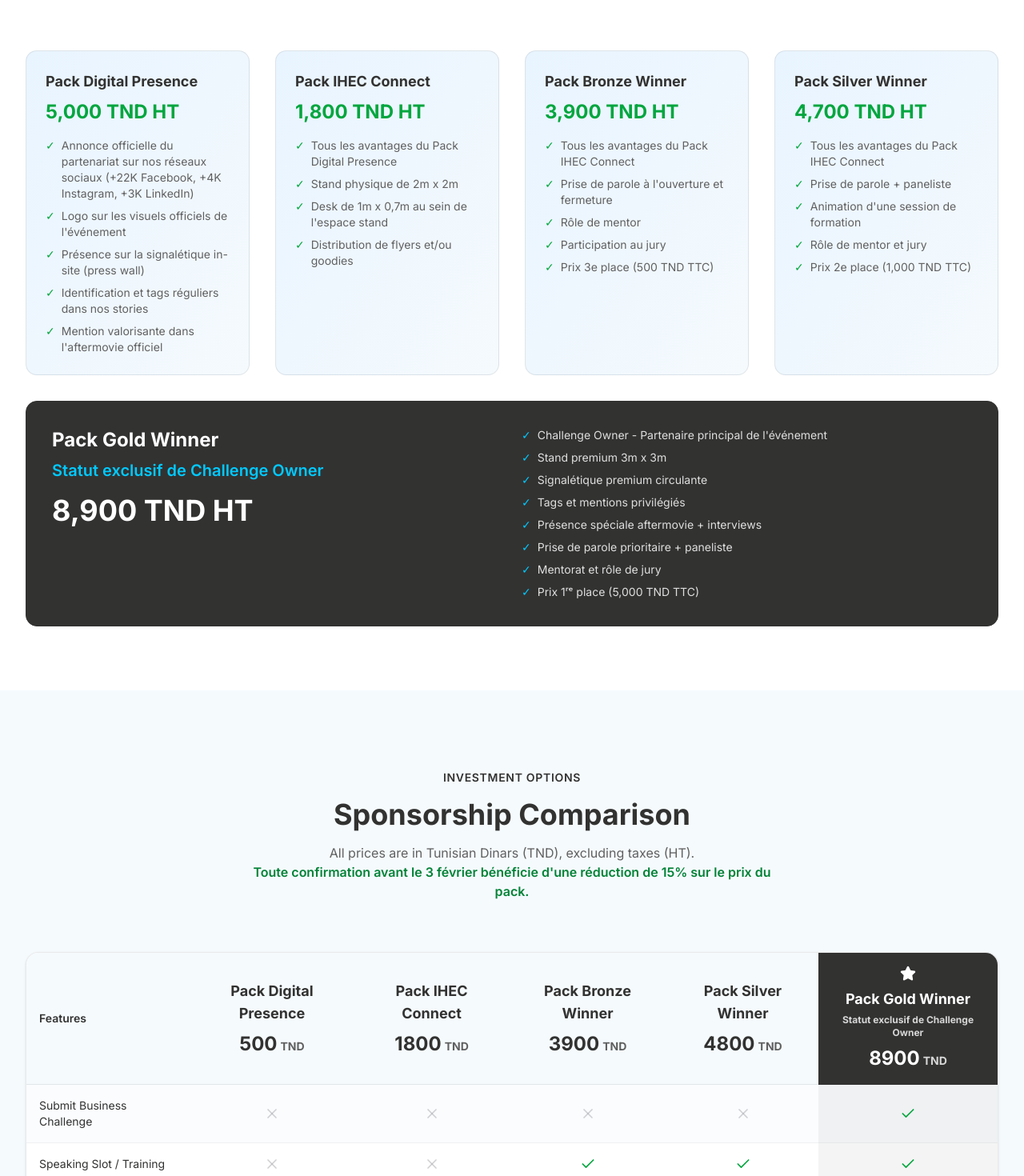
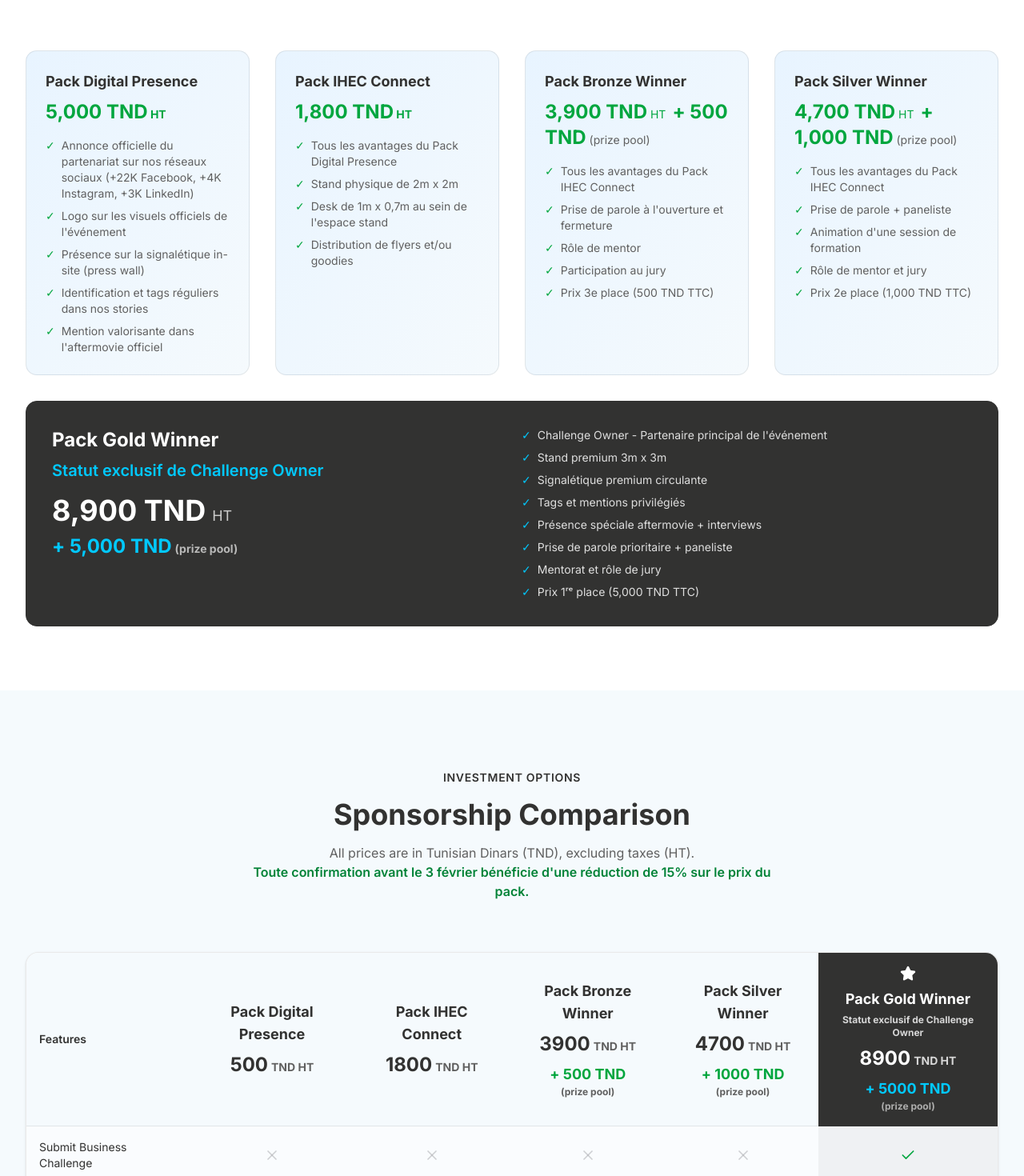
Before and after one commit to valorantinvoker-sys/event-website-build, a Next.js app: page /sponsorship in a window 1280 px wide. Shown: the part 560-2030 px from the top of the page at 80% size. Built offline with nearby package versions, Linux system fonts and the light colour scheme.

Commit message:
Add prize pool notation with + to clarify additional cost

```diff
--- a/components/sponsorship/packages.tsx
+++ b/components/sponsorship/packages.tsx
@@ -52,6 +52,7 @@ const packages = [
   {
     name: "Pack Bronze Winner",
     price: "3900",
+    prizePrice: "500",
     highlight: false,
     note: null,
     prizeIncluded: "500 TND",
@@ -74,7 +75,8 @@ const packages = [
   },
   {
     name: "Pack Silver Winner",
-    price: "4800",
+    price: "4700",
+    prizePrice: "1000",
     highlight: false,
     note: null,
     prizeIncluded: "1,000 TND",
@@ -101,6 +103,7 @@ const packages = [
     name: "Pack Gold Winner",
     subtitle: "Statut exclusif de Challenge Owner",
     price: "8900",
+    prizePrice: "5000",
     highlight: true,
     note: null,
     prizeIncluded: "5,000 TND",
@@ -181,7 +184,7 @@ export function SponsorshipPackages() {
               style={{ transitionDelay: "0ms" }}
             >
               <h3 className="mb-2 text-lg font-bold text-charcoal">Pack Digital Presence</h3>
-              <p className="mb-4 text-2xl font-bold text-green-600">5,000 TND HT</p>
+              <p className="mb-4 text-2xl font-bold text-green-600">5,000 TND<span className="text-sm"> HT</span></p>
               <ul className="space-y-2 text-sm text-gray-medium">
                 <li className="flex gap-2">
                   <span className="text-green-600">✓</span>
@@ -214,7 +217,7 @@ export function SponsorshipPackages() {
               style={{ transitionDelay: "100ms" }}
             >
               <h3 className="mb-2 text-lg font-bold text-charcoal">Pack IHEC Connect</h3>
-              <p className="mb-4 text-2xl font-bold text-green-600">1,800 TND HT</p>
+              <p className="mb-4 text-2xl font-bold text-green-600">1,800 TND<span className="text-sm"> HT</span></p>
               <ul className="space-y-2 text-sm text-gray-medium">
                 <li className="flex gap-2">
                   <span className="text-green-600">✓</span>
@@ -243,7 +246,7 @@ export function SponsorshipPackages() {
               style={{ transitionDelay: "200ms" }}
             >
               <h3 className="mb-2 text-lg font-bold text-charcoal">Pack Bronze Winner</h3>
-              <p className="mb-4 text-2xl font-bold text-green-600">3,900 TND HT</p>
+              <p className="mb-4"><span className="text-2xl font-bold text-green-600">3,900 TND</span><span className="text-sm text-green-600"> HT</span><span className="ml-2 text-2xl font-bold text-green-600">+ 500 TND</span><span className="text-sm text-gray-medium"> (prize pool)</span></p>
               <ul className="space-y-2 text-sm text-gray-medium">
                 <li className="flex gap-2">
                   <span className="text-green-600">✓</span>
@@ -276,7 +279,7 @@ export function SponsorshipPackages() {
               style={{ transitionDelay: "300ms" }}
             >
               <h3 className="mb-2 text-lg font-bold text-charcoal">Pack Silver Winner</h3>
-              <p className="mb-4 text-2xl font-bold text-green-600">4,700 TND HT</p>
+              <p className="mb-4"><span className="text-2xl font-bold text-green-600">4,700 TND</span><span className="text-sm text-green-600"> HT</span><span className="ml-2 text-2xl font-bold text-green-600">+ 1,000 TND</span><span className="text-sm text-gray-medium"> (prize pool)</span></p>
               <ul className="space-y-2 text-sm text-gray-medium">
                 <li className="flex gap-2">
                   <span className="text-green-600">✓</span>
@@ -313,7 +316,8 @@ export function SponsorshipPackages() {
               <div>
                 <h3 className="mb-2 text-2xl font-bold">Pack Gold Winner</h3>
                 <p className="mb-4 text-xl font-semibold text-[#00C9FF]">Statut exclusif de Challenge Owner</p>
-                <p className="text-4xl font-bold">8,900 TND HT</p>
+              <p className="mb-2"><span className="text-4xl font-bold">8,900 TND</span><span className="ml-2 text-lg text-off-white/80">HT</span></p>
+              <p className="text-2xl font-bold text-[#00C9FF]">+ 5,000 TND<span className="text-sm text-off-white/70 ml-1">(prize pool)</span></p>
               </div>
               <ul className="space-y-2 text-sm text-off-white/90">
                 <li className="flex gap-2">
@@ -409,7 +413,7 @@ export function SponsorshipPackages() {
                 <span className={`text-3xl font-bold sm:text-4xl ${pkg.highlight ? "text-white" : "text-charcoal"}`}>
                   {pkg.price}
                 </span>
-                <span className={`ml-1 text-sm sm:text-base ${pkg.highlight ? "text-white/80" : "text-gray-medium"}`}>TND</span>
+                <span className={`ml-1 text-sm sm:text-base ${pkg.highlight ? "text-white/80" : "text-gray-medium"}`}>TND HT</span>
               </div>
 
               {pkg.note && (
@@ -418,7 +422,13 @@ export function SponsorshipPackages() {
                 </p>
               )}
 
-              {pkg.prizeIncluded && (
+              {pkg.prizePrice && (
+                <p className={`mt-2 text-sm font-semibold ${pkg.highlight ? "text-[#00C9FF]" : "text-green-600"}`}>
+                  + {pkg.prizePrice} TND (prize pool)
+                </p>
+              )}
+
+              {pkg.prizeIncluded && !pkg.prizePrice && (
                 <p className="mt-2 text-sm text-green-600">
                   Includes {pkg.prizeIncluded} Winner Prize
                 </p>
@@ -474,8 +484,16 @@ export function SponsorshipPackages() {
                           <span className={`text-2xl font-bold ${pkg.highlight ? "text-white" : "text-charcoal"}`}>
                             {pkg.price}
                           </span>
-                          <span className={`ml-1 text-sm ${pkg.highlight ? "text-white/80" : "text-gray-medium"}`}>TND</span>
+                          <span className={`ml-1 text-sm ${pkg.highlight ? "text-white/80" : "text-gray-medium"}`}>TND HT</span>
                         </div>
+                        {pkg.prizePrice && (
+                          <div className="mt-2">
+                            <span className={`text-lg font-bold ${pkg.highlight ? "text-[#00C9FF]" : "text-green-600"}`}>
+                              + {pkg.prizePrice} TND
+                            </span>
+                            <p className={`text-xs ${pkg.highlight ? "text-white/60" : "text-gray-medium"}`}>(prize pool)</p>
+                          </div>
+                        )}
                         {pkg.note && (
                           <span className={`mt-1 text-xs ${pkg.highlight ? "text-white/70" : "text-gray-medium"}`}>
                             {pkg.note}
```
